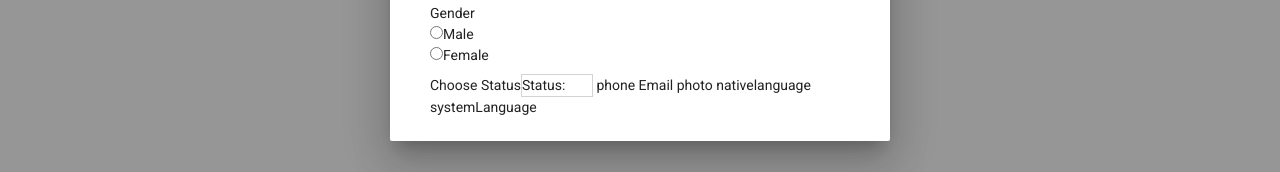
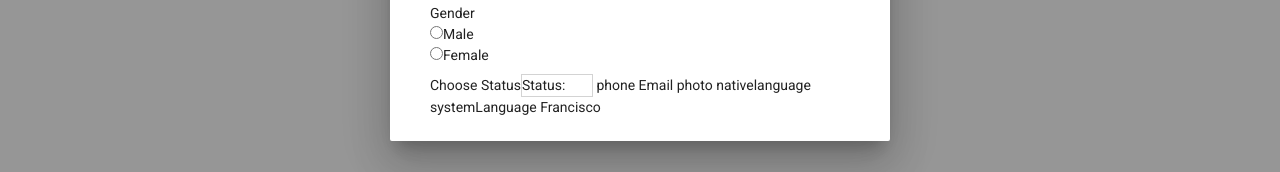
Before and after one commit to Francisco-Alves/Rocsafe, a Vue app in the folder client/: page /#/users in a window 1280 px wide. Both pictures are taken after a click on the button "NEW USER". Shown: the part 619-791 px from the top of the page. Built offline with nearby package versions, Linux system fonts and the light colour scheme; no server answers; what vue-flag-icon would draw is missing.

Commit message:
Push Teste

```diff
--- a/client/src/components/Users.vue
+++ b/client/src/components/Users.vue
@@ -68,6 +68,7 @@
                 photo
                 nativelanguage
                 systemLanguage
+                Francisco
               </v-flex>
             </v-layout>
           </v-container>
```
